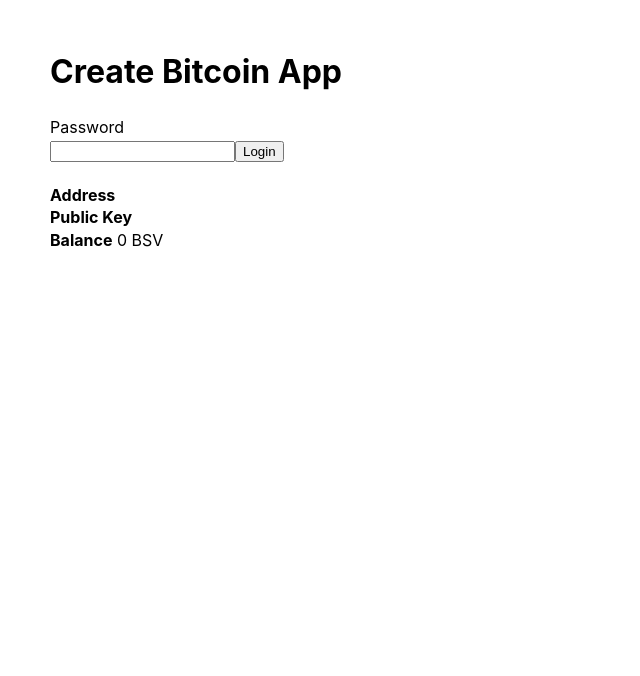
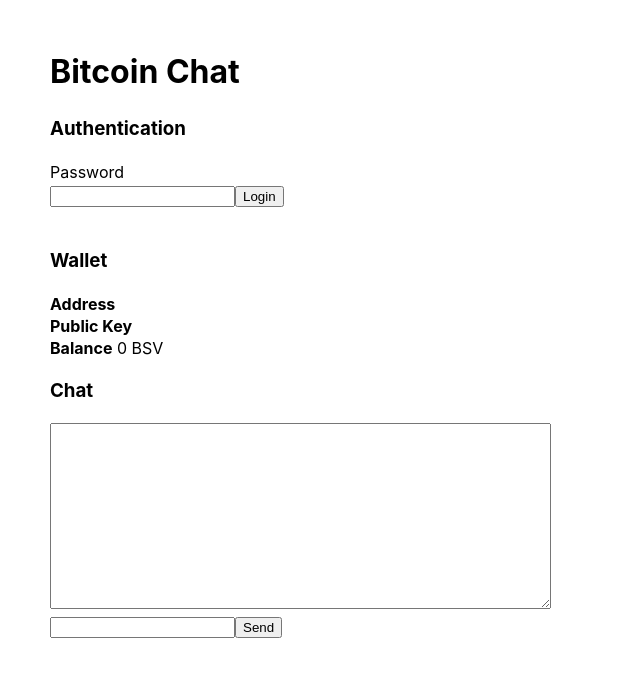
Before and after one commit to bitcoin-computer/fungible-token, a React (Create React App) app: page / in a window 1280 px wide. Shown: the top 676 px of the page, without its empty margins (0-640 px from the left). Built offline with nearby package versions, Linux system fonts and the light colour scheme.

Commit message:
added basic jsx to display a chat

```diff
--- a/src/App.js
+++ b/src/App.js
@@ -3,6 +3,7 @@
 import './App.css'
 import Login from './Login.js'
 import Wallet from './Wallet.js'
+import Chat from './Chat.js'
 
 const KEY_NAME = 'create_bitcoin_app_key'
 
@@ -23,9 +24,17 @@
 
   return (
     <div className="App">
-      <h1>Create Bitcoin App</h1>
+      <h1>Bitcoin Chat</h1>
+
+      <h3>Authentication</h3>
       <Login></Login><br />
+
+      <h3>Wallet</h3>
       <Wallet computer={computer}></Wallet>
+
+      <h3>Chat</h3>
+      <Chat></Chat>
+
     </div>
   )
 }
--- /dev/null
+++ b/src/Chat.js
@@ -0,0 +1,21 @@
+import React, { useState, useEffect } from 'react'
+const KEY_NAME = 'create_bitcoin_app_key'
+
+function Chat() {
+  const [message, setMessage] = useState('')
+
+  const send = (e) => {
+    e.preventDefault()
+    console.log('sending message', message)
+  }
+
+  return <div>
+    <textarea rows="12" cols="60"></textarea>
+    <form onSubmit={send}>
+      <input type="string" value={message} onChange={(e) => setMessage(e.target.value)} />
+      <button type="submit">Send</button>
+    </form>
+  </div>
+}
+
+export default Chat
--- a/src/char-sc.js
+++ b/src/char-sc.js
@@ -8,6 +8,6 @@
   }
 
   invite(publicKey) {
-    this.owners.push(publicKey)
+    this._owners.push(publicKey)
   }
 }
```
